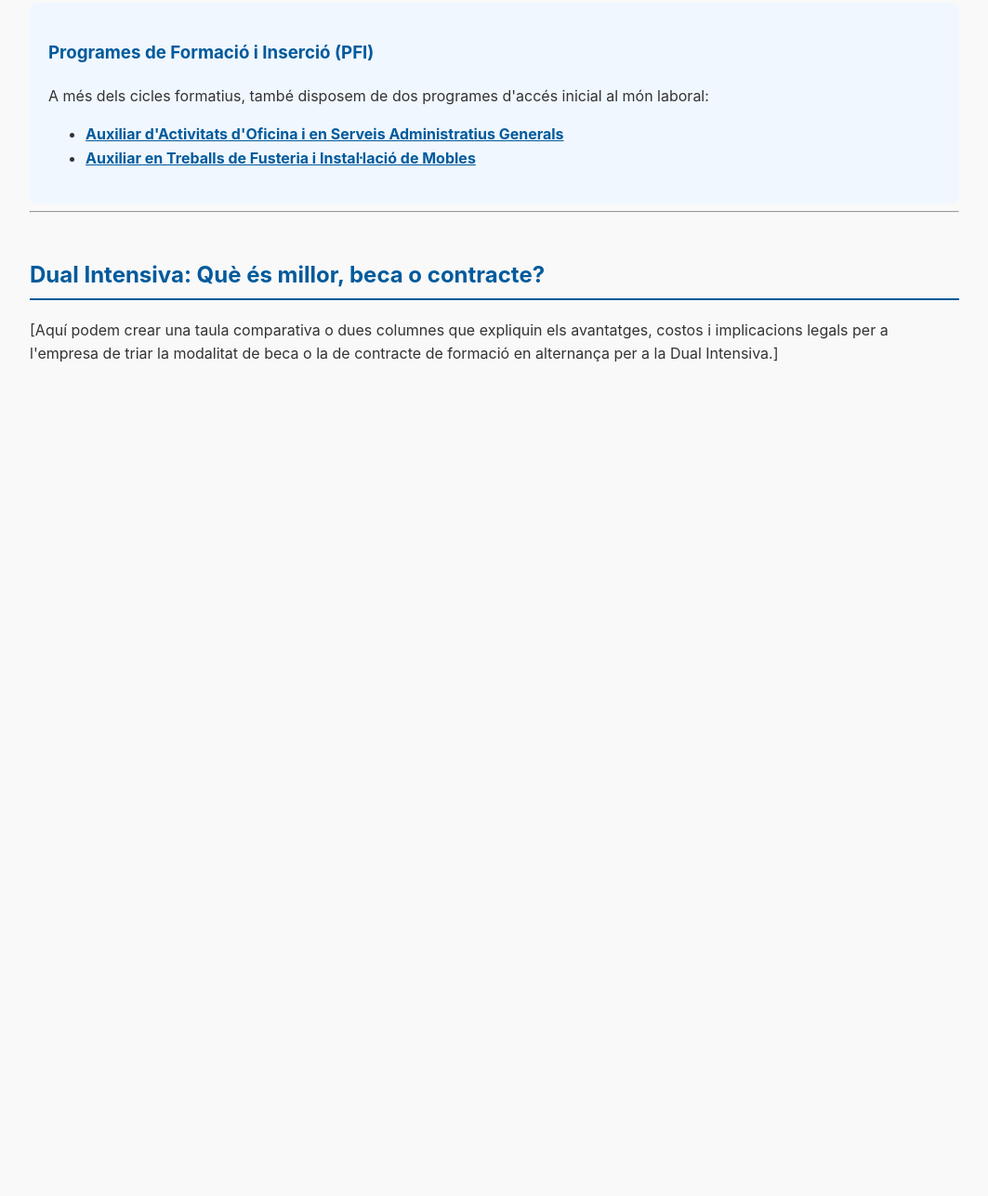
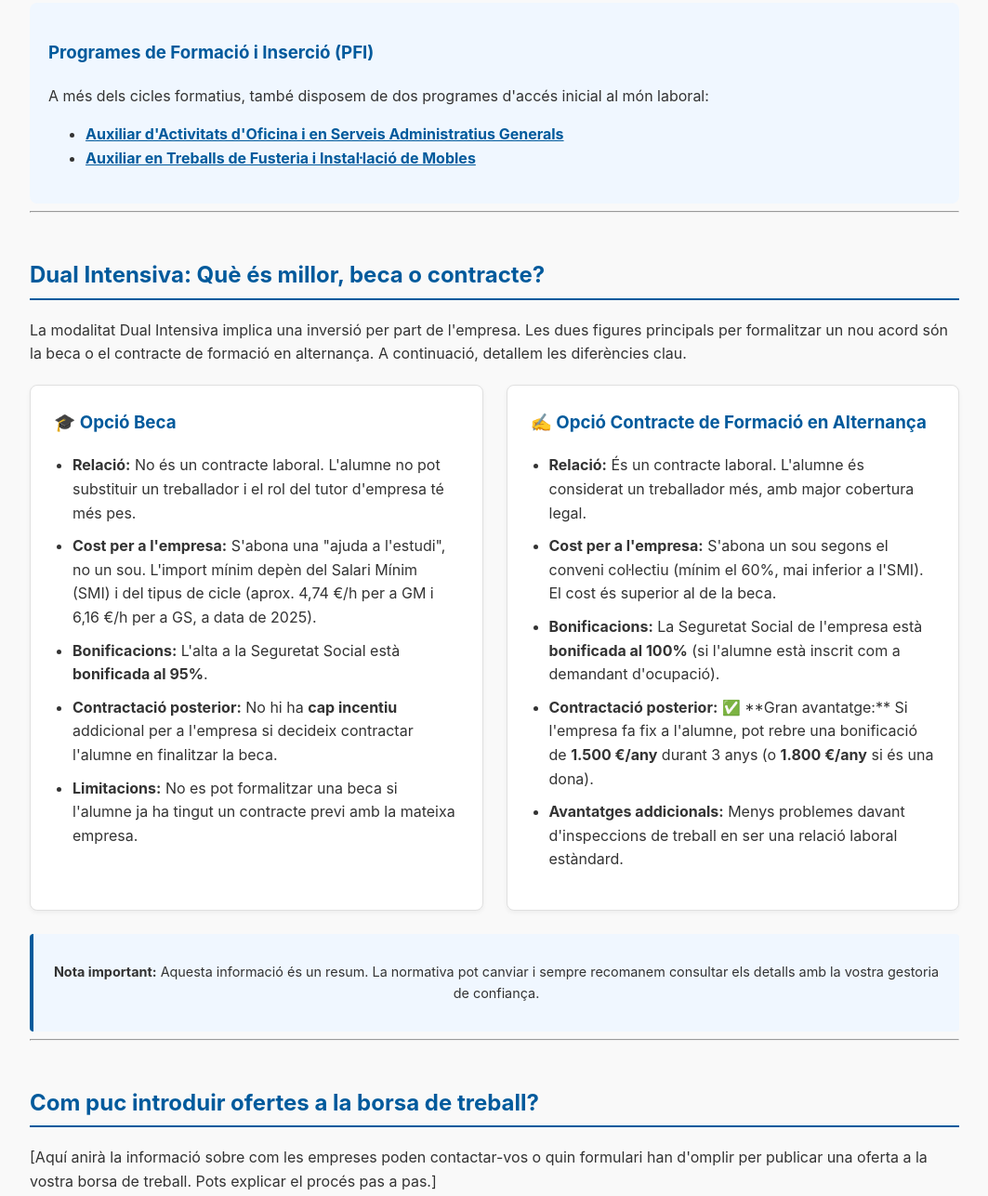
Before and after one commit to EscolaEmpresa/InfoEmpresas, a plain HTML site: page index.html in a window 1280 px wide. Shown: the part 2645-3932 px from the top of the page at 93% size, without its empty margins (108-1171 px from the left). Before the commit the page ends 3075 px from the top, so only its background shows below. Drawn offline with Linux system fonts and the light colour scheme.

Commit message:
Update index.html

```diff
--- a/index.html
+++ b/index.html
@@ -67,13 +67,13 @@
             padding: 40px 0;
         }
 
-        /* ====== SECCIÓ MODALITATS DE PRÀCTIQUES ====== */
-        .modalitats-container {
+        /* ====== SECCIONS COMPARATIVES (PRÀCTIQUES I DUAL) ====== */
+        .comparison-container {
             display: flex;
             gap: 25px;
             margin-top: 20px;
         }
-        .modalitat-card {
+        .comparison-card {
             background-color: var(--card-bg);
             border: 1px solid var(--border-color);
             border-radius: 8px;
@@ -83,11 +83,11 @@
             display: flex;
             flex-direction: column;
         }
-        .modalitat-card-content { flex-grow: 1; }
-        .modalitat-card h3 { margin-top: 0; border: none; }
-        .modalitat-card ul { padding-left: 20px; }
-        .modalitat-card ul ul { padding-left: 15px; }
-        .modalitat-card li { margin-bottom: 10px; }
+        .comparison-card-content { flex-grow: 1; }
+        .comparison-card h3 { margin-top: 0; border: none; }
+        .comparison-card ul { padding-left: 20px; }
+        .comparison-card ul ul { padding-left: 15px; }
+        .comparison-card li { margin-bottom: 10px; }
         .ideal-for {
             background-color: #f0f7ff;
             border-left: 4px solid var(--primary-color);
@@ -186,8 +186,8 @@
 
         /* ====== DISSENY RESPONSIVE ====== */
         @media (max-width: 768px) {
-            .modalitats-container { flex-direction: column; }
-            .modalitat-card { width: auto; }
+            .comparison-container { flex-direction: column; }
+            .comparison-card { width: auto; }
             nav { font-size: 0.9em; }
             nav a { margin: 0 8px; }
         }
@@ -214,9 +214,9 @@
             <h2>Quines opcions tinc per acollir alumnes en pràctiques?</h2>
             <p>Tenim dues modalitats principals de pràctiques amb conveni, dissenyades per adaptar-se a les necessitats de la teva empresa i al pla formatiu dels nostres alumnes.</p>
 
-            <div class="modalitats-container">
-                <div class="modalitat-card">
-                    <div class="modalitat-card-content">
+            <div class="comparison-container">
+                <div class="comparison-card">
+                    <div class="comparison-card-content">
                         <h3>Dual General (abans FCT)</h3>
                         <p>Una primera presa de contacte amb el món laboral, ideal per a projectes concrets i per conèixer nous talents.</p>
                         <ul>
@@ -231,8 +231,8 @@
                         <strong>💡 Ideal per a:</strong> Empreses que volen una col·laboració de curta durada per a tasques o projectes específics i avaluar un possible candidat sense un gran compromís inicial.
                     </div>
                 </div>
-                <div class="modalitat-card">
-                    <div class="modalitat-card-content">
+                <div class="comparison-card">
+                    <div class="comparison-card-content">
                         <h3>Dual Intensiva</h3>
                         <p>Una aposta estratègica per formar un futur professional a mida, integrant-lo plenament a l'equip.</p>
                         <ul>
@@ -349,7 +349,7 @@
                     </div>
                     <ul>
                         <li>CFGM Manteniment Electromecànic <span><a href="Plans Activitats/PA_IM10_Manteniment_Electromecanic.pdf" class="cycle-link" target="_blank" rel="noopener noreferrer">Més info</a></span></li>
-                        <li>CFGS Mecatrònica Industrial <span><a href="Plans Activitats/PA_IMC0_Mecanica_Industrial.pdf" class="cycle-link" target="_blank" rel="noopener noreferrer">Més info</a></span></li>
+                        <li>CFGS Mecatrònica Industrial <span><a href="Plans Activitats/PA_IMC0_Mecatronica_Industrial.pdf" class="cycle-link" target="_blank" rel="noopener noreferrer">Més info</a></span></li>
                     </ul>
                 </div>
             </div>
@@ -366,7 +366,44 @@
 
         <section id="dual">
             <h2>Dual Intensiva: Què és millor, beca o contracte?</h2>
-            <p>[Aquí podem crear una taula comparativa o dues columnes que expliquin els avantatges, costos i implicacions legals per a l'empresa de triar la modalitat de beca o la de contracte de formació en alternança per a la Dual Intensiva.]</p>
+            <p>La modalitat Dual Intensiva implica una inversió per part de l'empresa. Les dues figures principals per formalitzar un nou acord són la beca o el contracte de formació en alternança. A continuació, detallem les diferències clau.</p>
+
+            <div class="comparison-container">
+                <div class="comparison-card">
+                    <div class="comparison-card-content">
+                        <h3>🎓 Opció Beca</h3>
+                        <ul>
+                            <li><strong>Relació:</strong> No és un contracte laboral. L'alumne no pot substituir un treballador i el rol del tutor d'empresa té més pes.</li>
+                            <li><strong>Cost per a l'empresa:</strong> S'abona una "ajuda a l'estudi", no un sou. L'import mínim depèn del Salari Mínim (SMI) i del tipus de cicle (aprox. 4,74 €/h per a GM i 6,16 €/h per a GS, a data de 2025).</li>
+                            <li><strong>Bonificacions:</strong> L'alta a la Seguretat Social està <strong>bonificada al 95%</strong>.</li>
+                            <li><strong>Contractació posterior:</strong> No hi ha <strong>cap incentiu</strong> addicional per a l'empresa si decideix contractar l'alumne en finalitzar la beca.</li>
+                            <li><strong>Limitacions:</strong> No es pot formalitzar una beca si l'alumne ja ha tingut un contracte previ amb la mateixa empresa.</li>
+                        </ul>
+                    </div>
+                </div>
+
+                <div class="comparison-card">
+                    <div class="comparison-card-content">
+                        <h3>✍️ Opció Contracte de Formació en Alternança</h3>
+                        <ul>
+                            <li><strong>Relació:</strong> És un contracte laboral. L'alumne és considerat un treballador més, amb major cobertura legal.</li>
+                            <li><strong>Cost per a l'empresa:</strong> S'abona un sou segons el conveni col·lectiu (mínim el 60%, mai inferior a l'SMI). El cost és superior al de la beca.</li>
+                            <li><strong>Bonificacions:</strong> La Seguretat Social de l'empresa està <strong>bonificada al 100%</strong> (si l'alumne està inscrit com a demandant d'ocupació).</li>
+                            <li><strong>Contractació posterior:</strong> ✅ **Gran avantatge:** Si l'empresa fa fix a l'alumne, pot rebre una bonificació de <strong>1.500 €/any</strong> durant 3 anys (o <strong>1.800 €/any</strong> si és una dona).</li>
+                            <li><strong>Avantatges addicionals:</strong> Menys problemes davant d'inspeccions de treball en ser una relació laboral estàndard.</li>
+                        </ul>
+                    </div>
+                </div>
+            </div>
+            <div class="ideal-for" style="margin-top: 25px; text-align: center;">
+                <p><strong>Nota important:</strong> Aquesta informació és un resum. La normativa pot canviar i sempre recomanem consultar els detalls amb la vostra gestoria de confiança.</p>
+            </div>
+        </section>
+        <hr>
+
+        <section id="ofertes">
+            <h2>Com puc introduir ofertes a la borsa de treball?</h2>
+            <p>[Aquí anirà la informació sobre com les empreses poden contactar-vos o quin formulari han d'omplir per publicar una oferta a la vostra borsa de treball. Pots explicar el procés pas a pas.]</p>
             </section>
         </div>
 </body>
```
